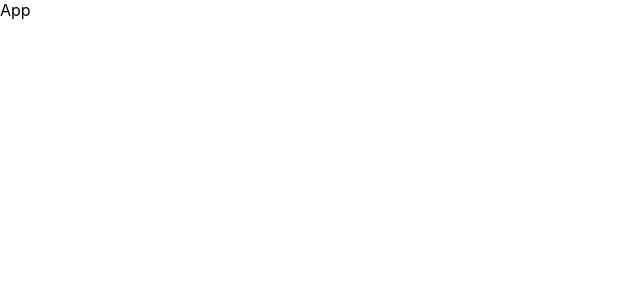
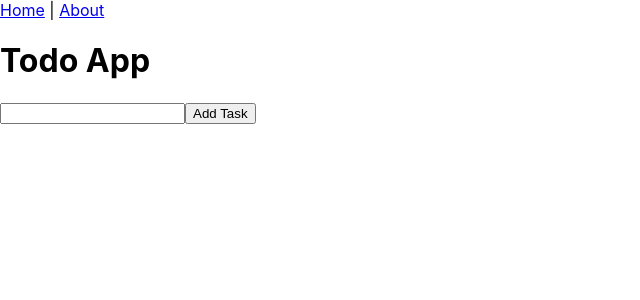
Before and after one commit to ialds90/demo-project, a React (Create React App) app: page / in a window 1280 px wide. Shown: the top 300 px of the page, without its empty margins (0-640 px from the left). Built offline with nearby package versions, Linux system fonts and the light colour scheme.

Commit message:
Implement routing with Home, About, and NotFound pages; fix initial state in Home component

```diff
--- a/src/App.js
+++ b/src/App.js
@@ -1,8 +1,24 @@
 import React from 'react'
+
+import { BrowserRouter as Router, Routes, Route, Link } from "react-router-dom";
+
+import Home from "./pages/Home";
+import About from "./pages/About";
+import NotFound from "./pages/NotFound";
 
 const App = () => {
   return (
-    <div>App</div>
+    <Router>
+      <nav>
+        <Link to="/">Home</Link> | <Link to="/about">About</Link>
+      </nav>
+      <Routes>
+        <Route path="/" element={<Home />} />
+        <Route path="/about" element={<About />} />
+        <Route path="*" element={<NotFound />} />
+      </Routes>
+    </Router>
+
   )
 }
 
--- a/src/pages/Home.js
+++ b/src/pages/Home.js
@@ -1,7 +1,7 @@
 import React, { useState } from "react";
 
 const Home = () => {
-  const [task, setTask] = useState;
+  const [task, setTask] = useState("");
 
   const addTask = () => {
     console.log(task);
```
